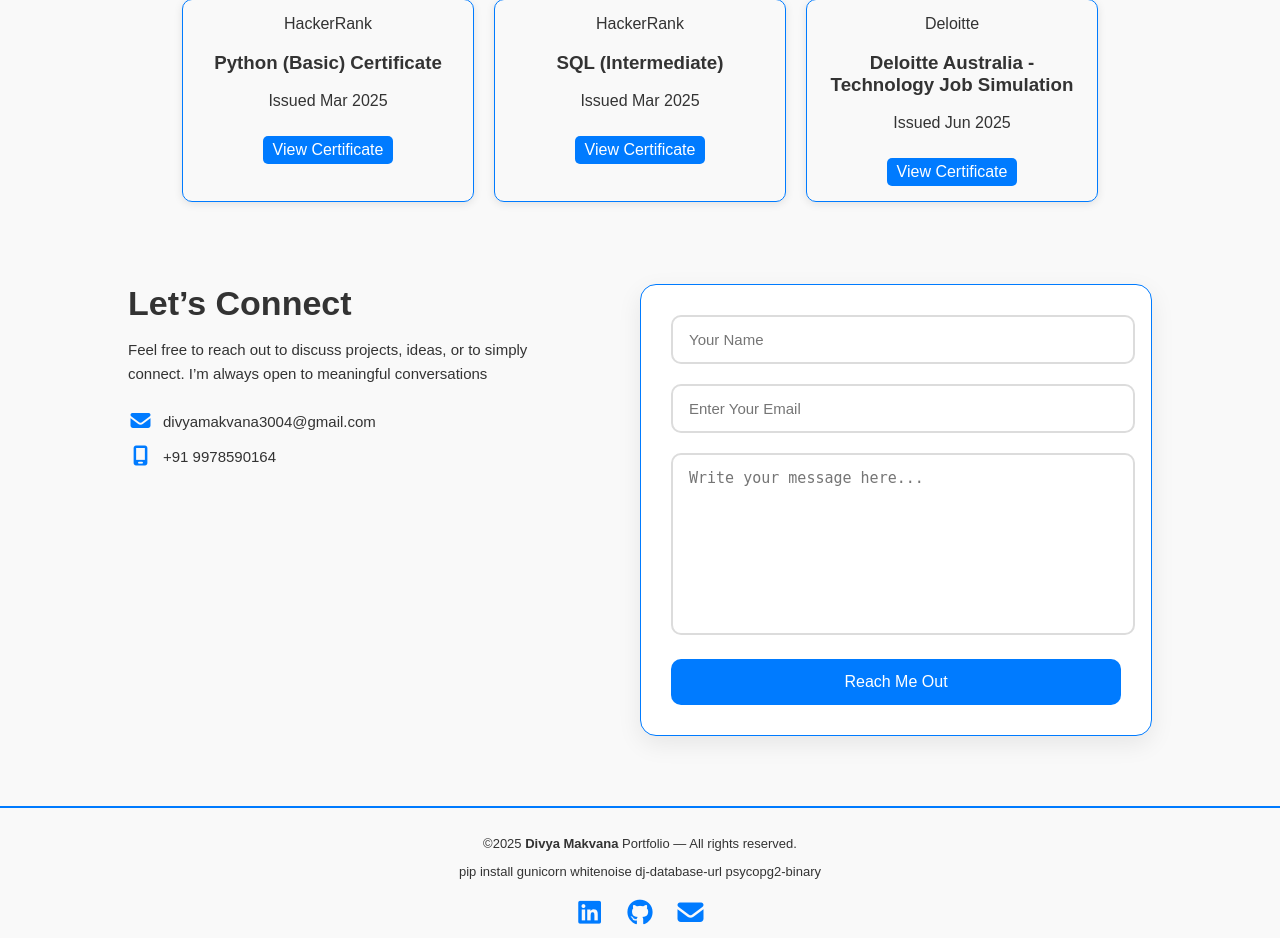
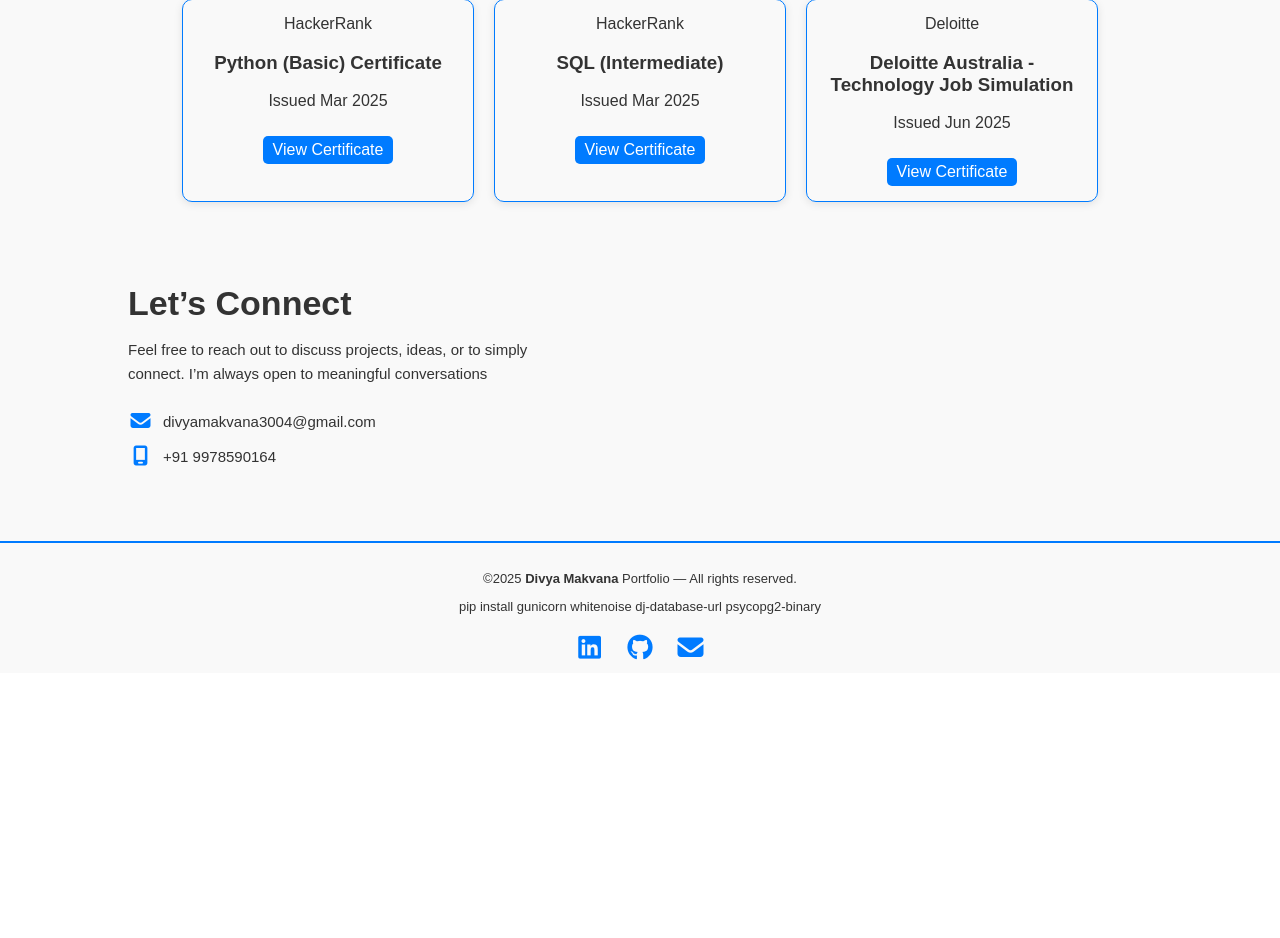
Before and after one commit to divyamakvana/MyPortfolio, a Django app: page / in a window 1280 px wide. Shown: the part 1603-2541 px from the top of the page. After the commit the page ends 2263 px from the top, so only its background shows below. Run offline with Django 5.2, Linux system fonts and the light colour scheme; data comes from the database, SQL or seed files in the repository; both versions use the stored data as it was before the commit; some libraries are stand-ins or nearby versions.

Commit message:
remove contact form

```diff
--- a/portfolio/models.py
+++ b/portfolio/models.py
@@ -12,12 +12,6 @@ class Project(models.Model):
 
     def __str__(self):
         return self.title
-class Contact(models.Model):
-    name = models.CharField(max_length=100)
-    email = models.EmailField()
-    message = models.TextField()
-    created_at = models.DateTimeField(auto_now_add=True)  # Timestamp1
-
 
 class Certificate(models.Model):
     company = models.CharField(max_length=200)
--- a/portfolio/urls.py
+++ b/portfolio/urls.py
@@ -6,6 +6,6 @@ urlpatterns = [
     path('', views.home, name='home'),
 
 
-    path('contact_view/', views.contact_view, name='contact_view'),
+
 
 ]
--- a/portfolio/views.py
+++ b/portfolio/views.py
@@ -1,10 +1,8 @@
 from django.shortcuts import render , HttpResponse, redirect
-from . models import  Project, Contact, Certificate
+from . models import  Project,  Certificate
 from django.contrib import messages
 from django.core.mail import send_mail
-from django.conf import settings
-from django.core.validators import validate_email
-from django.core.exceptions import ValidationError
+
 
 
 
@@ -19,53 +17,3 @@ def home(request):
 
     context = {"projects": projects, "certificates": certificates}
     return render(request, 'portfolio/home.html', context)
-
-
-
-
-def contact_view(request):
-    if request.method == "POST":
-        name = request.POST.get('name', '').strip()
-        email = request.POST.get('email', '').strip()
-        message_text = request.POST.get('message', '').strip()
-
-        if not name or not email or not message_text:
-            messages.error(request, "All fields are required.")
-        else:
-            try:
-                validate_email(email)
-
-                # Save to database
-                Contact.objects.create(name=name, email=email, message=message_text)
-
-                # Send email
-                body = f"New Contact Form Submission\n\nName: {name}\nEmail: {email}\nMessage:\n{message_text}"
-                try:
-                    send_mail(
-                        subject=f"Portfolio Contact From {name}",
-                        message=body,
-                        from_email=settings.EMAIL_HOST_USER,
-                        recipient_list=[settings.RECEIVER_EMAIL],
-                        fail_silently=False,
-                    )
-                except Exception as email_error:
-                    # Log email errors but don't crash
-                    print("Email sending error:", email_error)
-                    traceback.print_exc()
-                    messages.warning(request, "Your message was saved but email could not be sent.")
-
-                # Success message
-                messages.success(request, "Your message has been sent successfully! Thank you 😊")
-
-                # Redirect to avoid resubmission
-                return redirect('contact_view')
-
-            except ValidationError:
-                messages.error(request, "Please enter a valid email address.")
-            except Exception as e:
-                # Catch all other errors and log
-                print("Contact form error:", e)
-                traceback.print_exc()
-                messages.error(request, "An error occurred while processing your message. Please try again later.")
-
-    return render(request, "portfolio/home.html")
--- a/templates/portfolio/home.html
+++ b/templates/portfolio/home.html
@@ -814,39 +814,7 @@ body.dark-mode #footer a {
   </div>
 
   <!-- Right Side: Contact Form -->
-  <div class="contact-right">
-    <div class="contact-card">
-{% if messages %}
-  <div class="messages">
-    {% for message in messages %}
-      <p class="{{ message.tags }}">{{ message }}</p>
-    {% endfor %}
-  </div>
-{% endif %}
 
-
-<form method="post" class="contact-form" action="{% url 'contact_view' %}">
-    {% csrf_token %}
-
-    <!-- Name -->
-    <div class="form-group">
-        <input type="text" name="name" required placeholder="Your Name">
-    </div>
-
-    <!-- Email -->
-    <div class="form-group">
-        <input type="email" name="email" required placeholder="Enter Your Email">
-    </div>
-
-    <!-- Message -->
-    <div class="form-group">
-        <textarea name="message" required placeholder="Write your message here..."></textarea>
-    </div>
-
-    <button type="submit">Reach  Me Out</button>
-</form>
-  </div>
-  </div>
 
 </section>
 
```
Also changed, not shown: myportfolio/settings.py (+2 -12 lines), portfolio/admin.py (+1 -6 lines), db.sqlite3, portfolio/migrations/0008_delete_contact.py (added).
